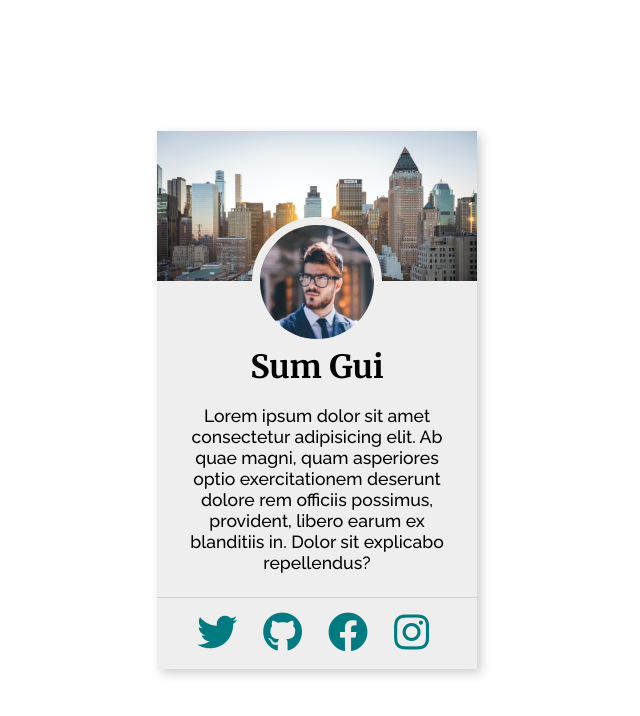
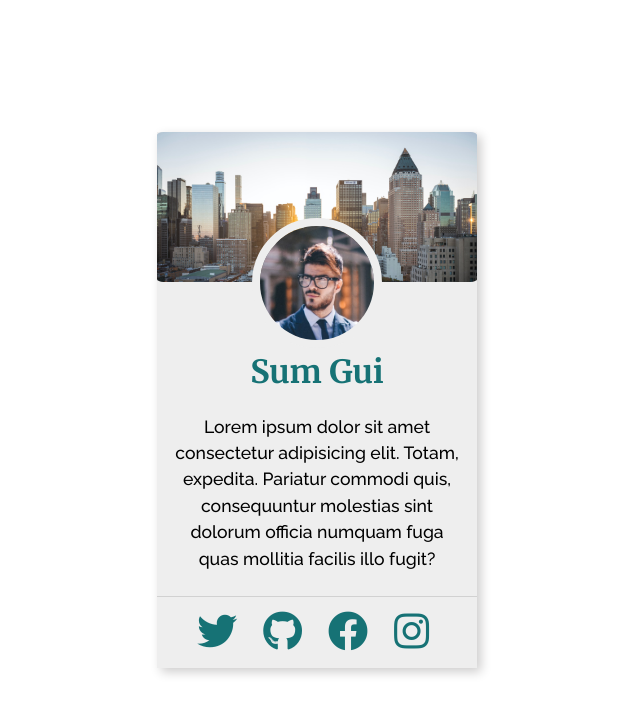
Before and after one commit to joshrazon/cpnt260-a2, a plain HTML site: page index.html in a window 1280 px wide. Shown: the whole page, without its empty margins (323-963 px from the left). Drawn offline with Linux system fonts and the light colour scheme.

Commit message:
changed header and icons color

```diff
--- a/index.html
+++ b/index.html
@@ -15,7 +15,7 @@
       <div class="card-text">
         <img src="./img/prof-img.jpg" height="130" width="130"alt="profile picture" >
         <h4>Sum Gui</h4>
-        <p>Lorem ipsum dolor sit amet consectetur adipisicing elit. Ab quae magni, quam asperiores optio exercitationem deserunt dolore rem officiis possimus, provident, libero earum ex blanditiis in. Dolor sit explicabo repellendus?</p>
+        <p>Lorem ipsum dolor sit amet consectetur adipisicing elit. Totam, expedita. Pariatur commodi quis, consequuntur molestias sint dolorum officia numquam fuga quas mollitia facilis illo fugit?</p>
       </div>
       <div class="card-footer">
         <i class="fab fa-twitter"></i>
--- a/style.css
+++ b/style.css
@@ -15,6 +15,7 @@
   width: 40ch;
   display: flex;
   flex-direction: column;
+
   background-color: #EEEEEE;
   box-shadow: 4px 4px 10px rgb(206, 205, 205);
 }
@@ -24,6 +25,7 @@
   padding-top: 4em;
   background-image: url(./img/bg-img.jpg);
   background-size: cover;
+  border-radius: 2%;
   display: flex;
   justify-content: center;
 }
@@ -34,6 +36,7 @@
   justify-content: center;
   align-items: center;
   text-align: center;
+  line-height: 1.5;
 }
 
 .card-text img {
@@ -47,6 +50,7 @@
   font-family: 'Merriweather', serif;
   font-size: 2rem;
   font-weight: 600;
+  color: #167275;
 }
 
 .card-text p {
@@ -63,5 +67,5 @@
   font-size: 2.5rem;
   letter-spacing: 8px;
   text-align: center;
-  color: #007b81;
+  color: #167275;
 }
```
